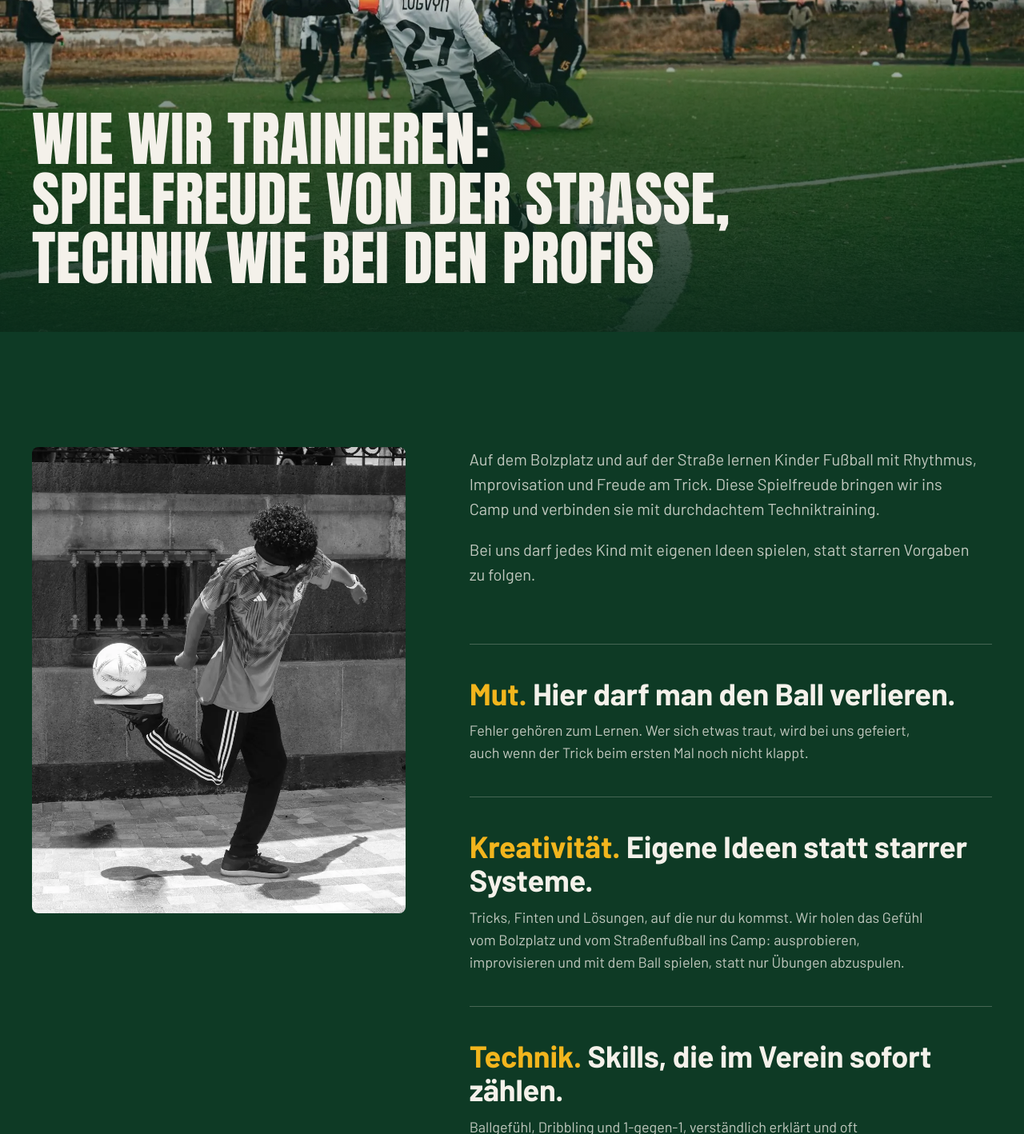
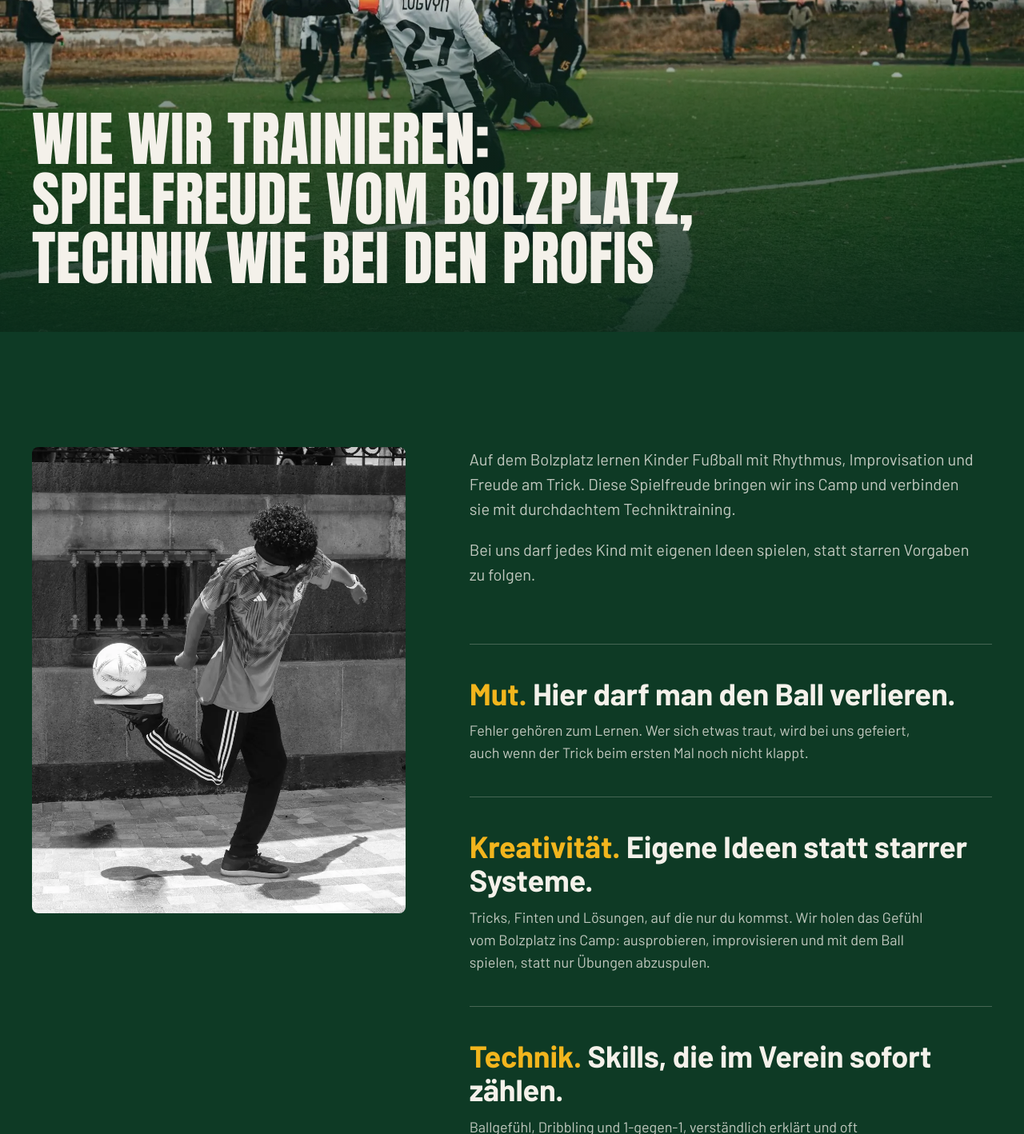
Before and after one commit to abuk800/GINGA-ACADEMY, a plain HTML site: page index.html in a window 1280 px wide. Shown: the part 1960-3378 px from the top of the page at 80% size. Drawn offline with Linux system fonts and the light colour scheme.

Commit message:
Straße durch Bolzplatz ersetzt
Co-Authored-By: Claude Sonnet 5.5 <noreply@anthropic.com>
Claude-Session: https://claude.ai/code/session_01L8MxpcBqKzfTvt2pe4AEzu

```diff
--- a/index.html
+++ b/index.html
@@ -202,7 +202,7 @@
          alt="Ein Kind mit Kapitänsbinde holt zum Schuss aus, im Hintergrund kämpfen mehrere Spieler um den Ball">
     <div class="band__text on-dark">
       <div class="container">
-        <h2 id="philo-title" class="display h2">Wie wir trainieren: Spielfreude von der Straße, Technik wie bei den Profis</h2>
+        <h2 id="philo-title" class="display h2">Wie wir trainieren: Spielfreude vom Bolzplatz, Technik wie bei den Profis</h2>
       </div>
     </div>
   </section>
@@ -213,7 +213,7 @@
            alt="Schwarz-weiß-Foto: Ein junger Freestyler balanciert den Ball auf dem Fuß, sein Schatten fällt lang auf das Pflaster">
       <div>
         <div class="pillars__intro">
-          <p>Auf dem Bolzplatz und auf der Straße lernen Kinder Fußball mit Rhythmus, Improvisation und Freude am Trick. Diese Spielfreude bringen wir ins Camp und verbinden sie mit durchdachtem Techniktraining.</p>
+          <p>Auf dem Bolzplatz lernen Kinder Fußball mit Rhythmus, Improvisation und Freude am Trick. Diese Spielfreude bringen wir ins Camp und verbinden sie mit durchdachtem Techniktraining.</p>
           <p>Bei uns darf jedes Kind mit eigenen Ideen spielen, statt starren Vorgaben zu folgen.</p>
         </div>
         <article class="statement">
@@ -222,7 +222,7 @@
         </article>
         <article class="statement">
           <h3 class="h3--statement"><span class="statement__name">Kreativität.</span> Eigene Ideen statt starrer Systeme.</h3>
-          <p>Tricks, Finten und Lösungen, auf die nur du kommst. Wir holen das Gefühl vom Bolzplatz und vom Straßenfußball ins Camp: ausprobieren, improvisieren und mit dem Ball spielen, statt nur Übungen abzuspulen.</p>
+          <p>Tricks, Finten und Lösungen, auf die nur du kommst. Wir holen das Gefühl vom Bolzplatz ins Camp: ausprobieren, improvisieren und mit dem Ball spielen, statt nur Übungen abzuspulen.</p>
         </article>
         <article class="statement">
           <h3 class="h3--statement"><span class="statement__name">Technik.</span> Skills, die im Verein sofort zählen.</h3>
```
Also changed, not shown: ueber-uns.html (+3 -3 lines).
